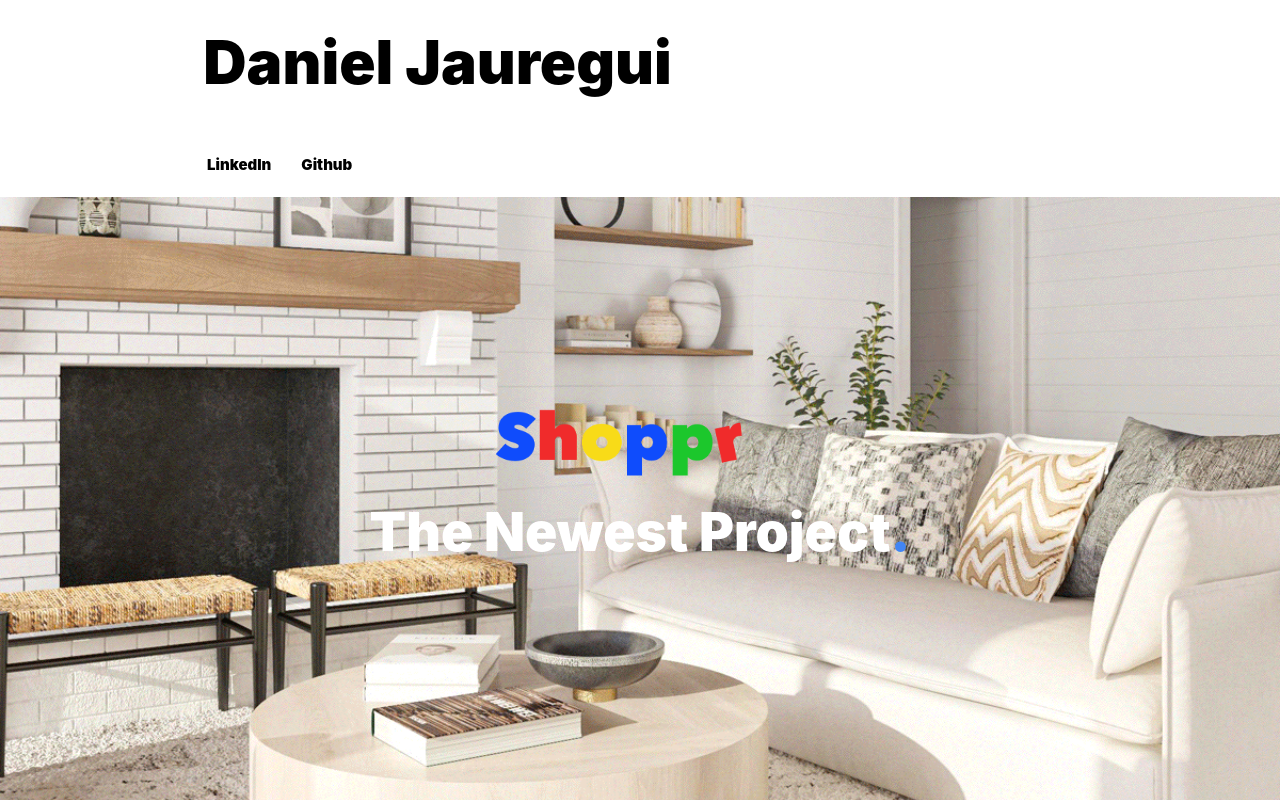
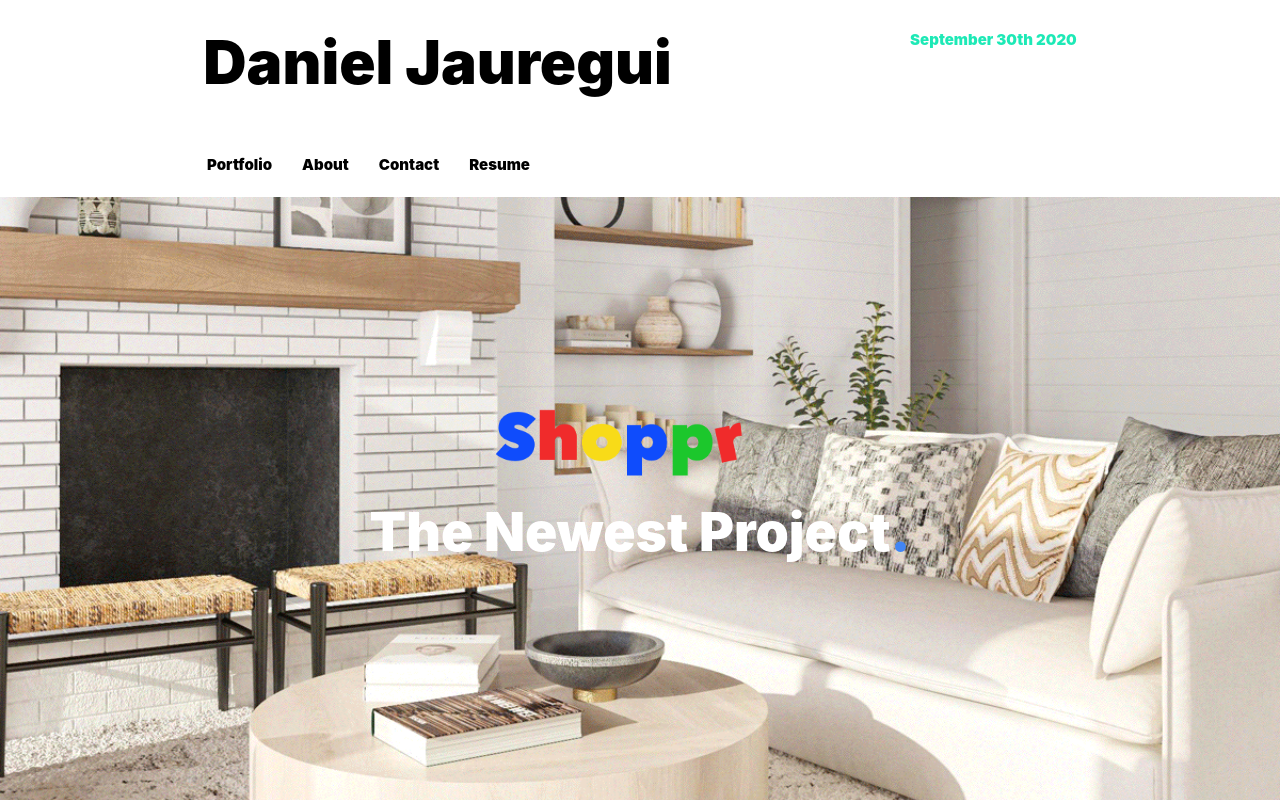
Before and after one commit to Kionling/kionPortfolio, a React (Create React App) app in the folder client/: page / in a window 1280 px wide. Shown: the top 800 px of the page. Built offline with nearby package versions, Linux system fonts and the light colour scheme.

Commit message:
Updated navabar on home page to navigate through the page itself instead of linkedIn and Github:

```diff
--- a/client/src/pages/About/about.js
+++ b/client/src/pages/About/about.js
@@ -1,6 +1,7 @@
 import React from "react";
 import Style from "./about.css";
 import { Link } from "react-router-dom";
+import moment from "moment"
 function About() {
   return (
     <div>
@@ -14,7 +15,7 @@ function About() {
               </Link>
             </h3>
           </div>
-          <div class="col s3" id="current-date"></div>
+          <div class="col s3" id="current-date">{moment().format("MMMM Do YYYY")}</div>
         </div>
         <nav class="z-depth-0">
           <div class="nav-wrapper #ffffff white ">
@@ -35,18 +36,23 @@ function About() {
                   Portfolio
                 </Link>
               </li>
+              <li>
+                <Link className="bold800" to="/resume" class="black-text">
+                  Resume
+                </Link>
+              </li>
             </ul>
           </div>
         </nav>
       </div>
 
-      <div class="row" id="AboutBanner">
+      <div class="row " id="AboutBanner">
         <div id="AboutDiv" class="col l12 #000000 black">
           <h2 class="white-text col s6 center" id="from">
             From San Jose, California.{" "}
           </h2>
           <h2 class="white-text col s6 center" id="raised">
-            Raised in Lathrop, California
+            Raised in Lathrop, California.
           </h2>
         </div>
       </div>
--- a/client/src/pages/Contact/contact.js
+++ b/client/src/pages/Contact/contact.js
@@ -5,6 +5,7 @@ import Contact1 from "./images/contact1.gif";
 import Contact2 from "./images/2fd522ba5ca93afdc3ef65193422f377.gif";
 import Contact3 from "./images/db4d71776f520fac4a00d0fb20cb518c.gif";
 import { Link } from "react-router-dom";
+import moment from "moment"
 function Contact() {
   return (
     <div>
@@ -18,7 +19,7 @@ function Contact() {
               </Link>
             </h3>
           </div>
-          <div class="col s3" id="current-date"></div>
+          <div class="col s3" id="current-date">{moment().format("MMMM Do YYYY")}</div>
         </div>
         <nav class="z-depth-0">
           <div class="nav-wrapper #ffffff white ">
--- a/client/src/pages/Home/home.js
+++ b/client/src/pages/Home/home.js
@@ -4,7 +4,7 @@ import Styles from "./home.css";
 import Koi from "./image/koi.gif";
 import Shoppr from "./image/shoppr (1).png";
 import { Link } from "react-router-dom";
-
+import moment from "moment";
 function Home() {
   return (
     <div>
@@ -18,30 +18,29 @@ function Home() {
               </Link>
             </h3>
           </div>
-          <div class="col s3" id="current-date"></div>
+          <div class="col s3" id="current-date">
+            {moment().format("MMMM Do YYYY")}
+          </div>
         </div>
         <nav class="z-depth-0">
           <div class="nav-wrapper #ffffff white ">
             <a href="#" class="brand-logo center"></a>
             <ul id="nav-mobile" class="left">
+
               <li>
-                <a
-                  href="https://www.linkedin.com/in/daniel-jauregui-velazquez-b64a80172/"
-                  class="black-text"
-                  target="_blank"
-                >
-                  LinkedIn
-                </a>
+                <Link to="/portfolio" className="black-text">Portfolio</Link>
               </li>
               <li>
-                <a
-                  href="https://github.com/Kionling"
-                  class="black-text"
-                  target="_blank"
-                >
-                  Github
-                </a>
+                <Link to="/about" className="black-text">About</Link>
               </li>
+              <li>
+                <Link to="/contact" className="black-text">Contact</Link>
+              </li>
+              <li>
+                <Link to="/resume" className="black-text">Resume</Link>
+              </li>
+
+
             </ul>
           </div>
         </nav>
--- a/client/src/pages/NoMatch/noMatch.js
+++ b/client/src/pages/NoMatch/noMatch.js
@@ -1,10 +1,12 @@
 import React from "react";
 import { Link } from "react-router-dom";
 import noMatchStyles from "./noMatch.css";
+import moment from "moment"
 
 function NoMatch() {
   return (
     <div className="container ">
+      <div id="current-Date">{moment().format("MMMM Do YYYY")}</div>
       <div class="first-text">Sorry you weren't supposed to see this.</div>
       <div class="second-text">This page does not exist.</div>
       <div class="third-text">Sorry for the inconvinience. </div>
```
